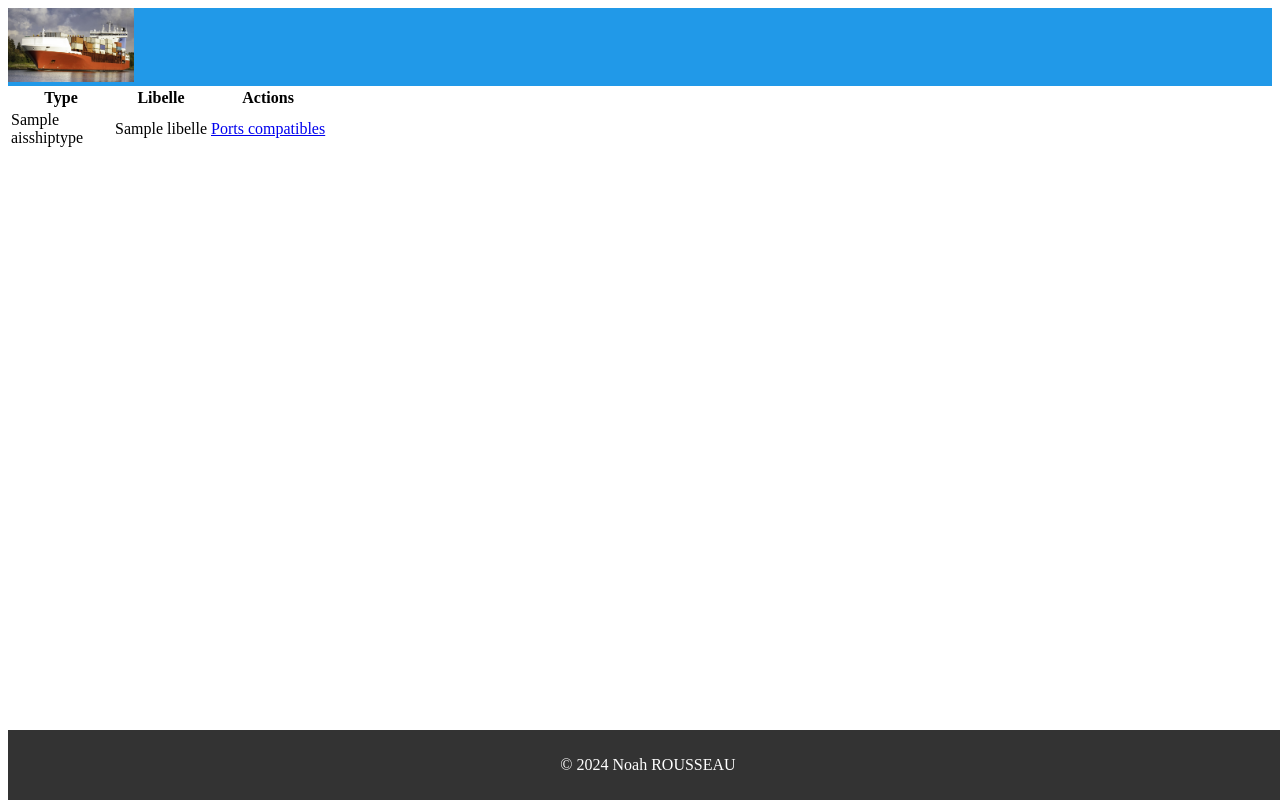
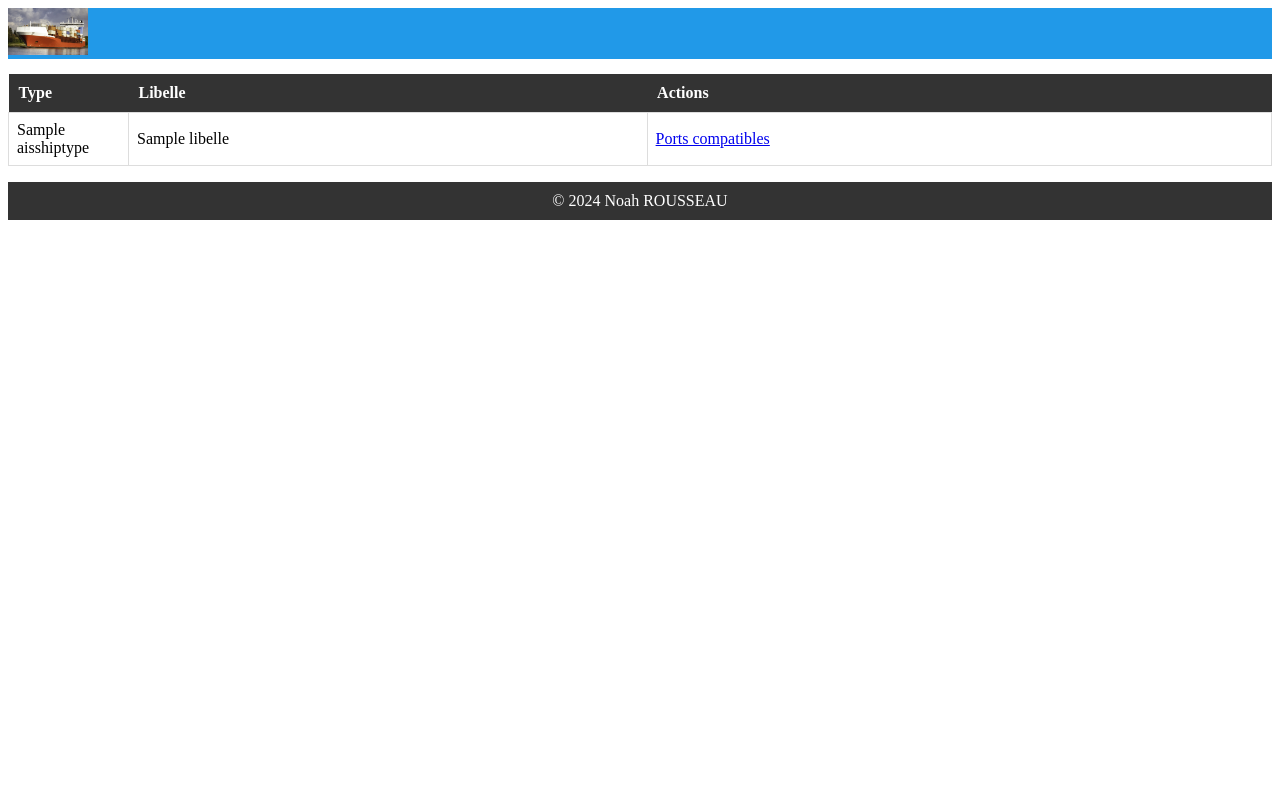
Before and after one commit to Noya2Coco/Navire, a Symfony app: template templates/aisshiptype/voirtous.html.twig in a window 1280 px wide. Run offline with Twig, Linux system fonts and the light colour scheme; the template is opened without the code that fills it: most values are stand-ins (such as "Sample title", 1, 10 or a date in 2020); some libraries are stand-ins or nearby versions.

Commit message:
correctif

```diff
--- a/public/css/style.css
+++ b/public/css/style.css
@@ -2,17 +2,43 @@ nav{
     background-color: #2199e8;
 }
 
-.nav-img{
-    height: 5%;
-    width: 10%;
+.nav-img {
+    height: 80% !important;
+
+    width: 80% !important;
+    max-width: 80px !important;
 }
 
-footer {
+.footer {
     background-color: #333;
     color: #fff;
     text-align: center;
     padding: 10px 0;
-    position: fixed;
+    position: relative;
     bottom: 0;
     width: 100%;
 }
+
+.table {
+  width: 100%;
+  border-collapse: collapse;
+  border-spacing: 0;
+  margin: 15px 0;
+}
+
+.table thead th {
+  background-color: #333;
+  color: #fff;
+  font-weight: bold;
+  padding: 10px;
+  text-align: left;
+}
+
+.table tbody td {
+  border: 1px solid #ddd;
+  padding: 8px;
+}
+
+.table tbody tr:nth-child(even) {
+  background-color: #f2f2f2;
+}
--- a/src/Controller/AisShipTypeController.php
+++ b/src/Controller/AisShipTypeController.php
@@ -26,6 +26,7 @@ class AisShipTypeController extends AbstractController
     public function portsCompatibles(Request $request, AisShipTypeRepository $repo): Response
     {
         $aisShipType = $repo->find($request->get('id'));
+
         return $this->render('aisshiptype/portscompatibles.html.twig', [
             'controller_name' => 'AisShipTypeController',
             'aisShipType' => $aisShipType,
```
Also changed, not shown: public/assets/css/style.css (deleted), public/assets/images/iconTitle.ico (deleted), public/assets/images/shipLogo.jpg (deleted).
